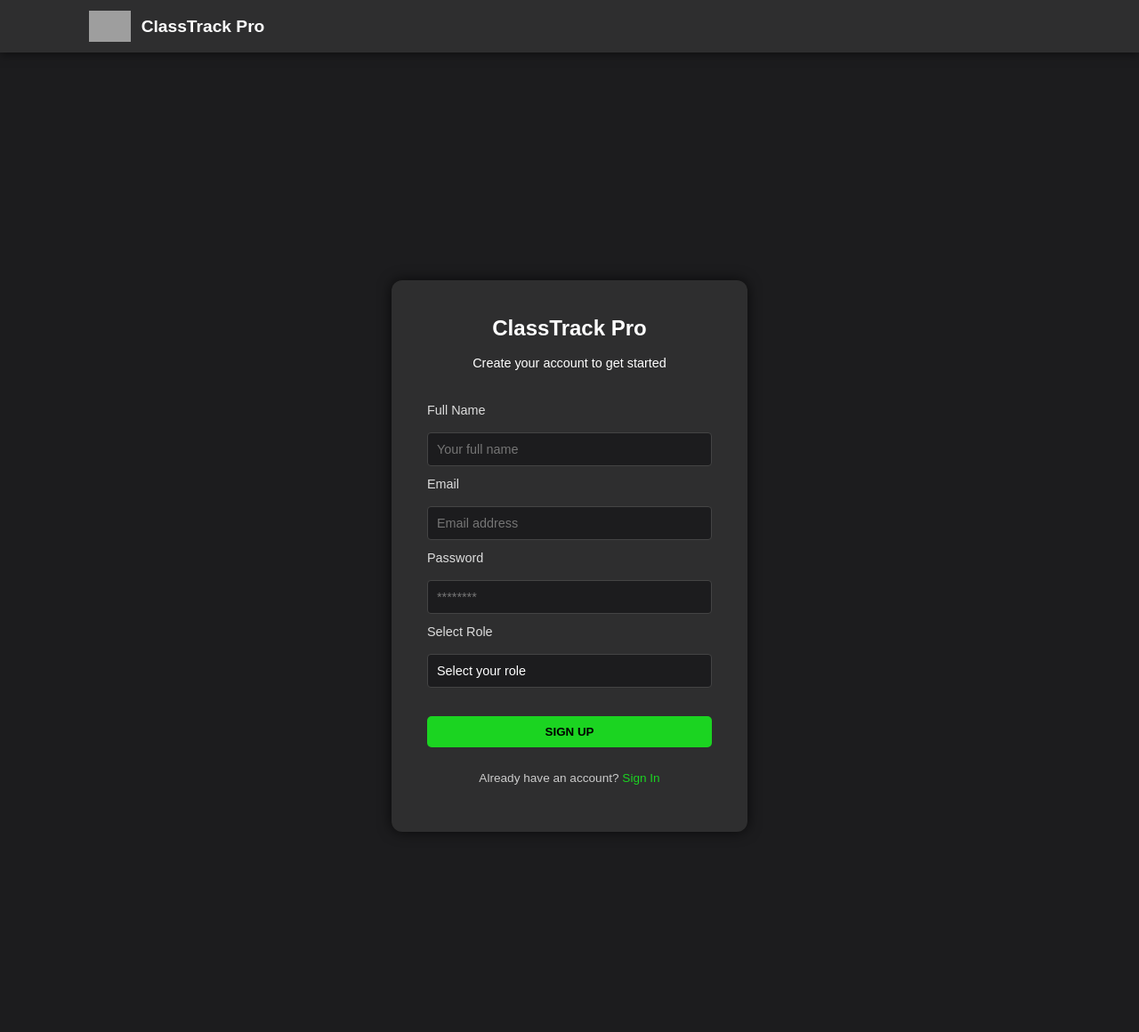
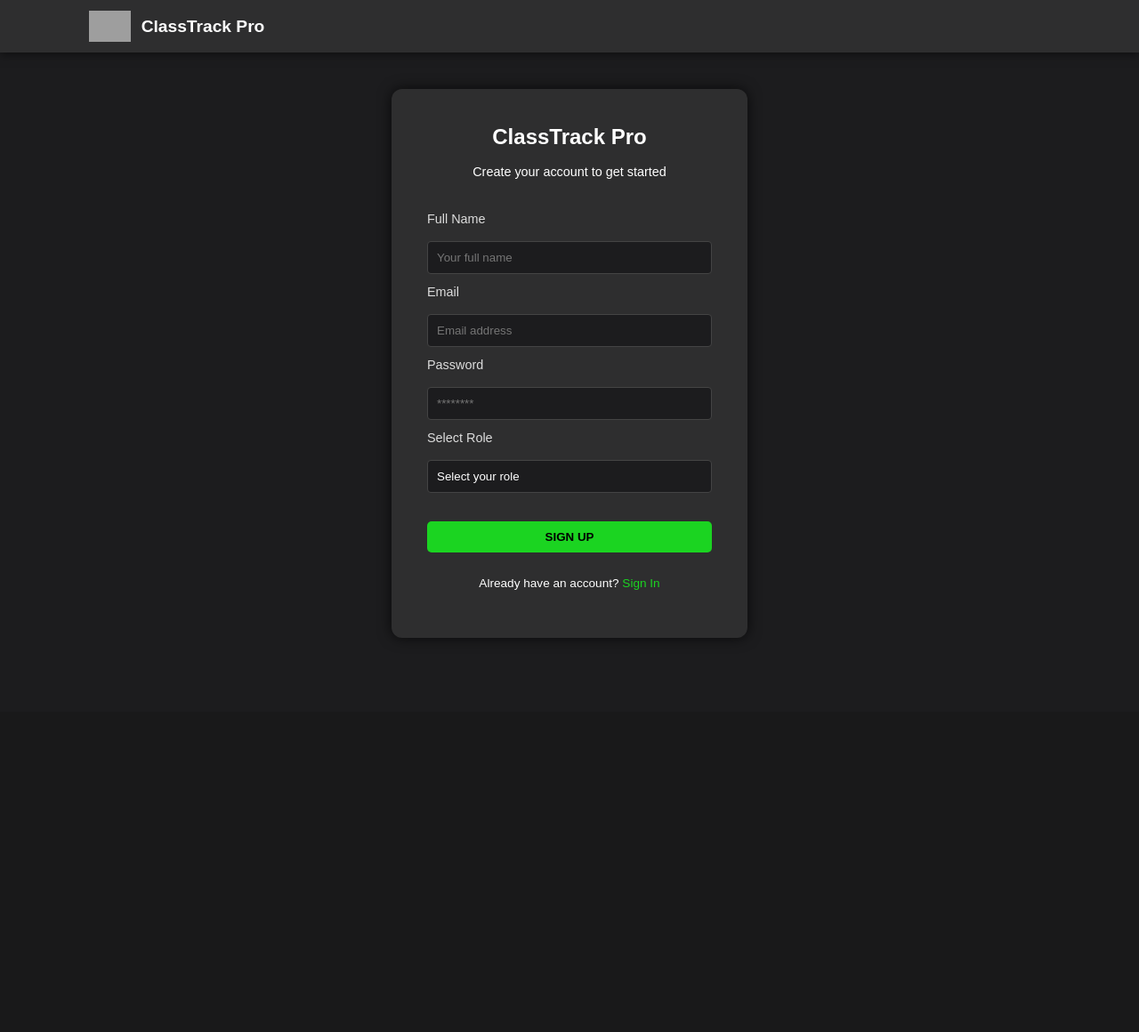
Before and after one commit to AJOrcino/Classtrackpro, a PHP site: page /createacc.php in a window 1280 px wide. Shown: the whole page at 89% size. After the commit the page ends 717 px from the top, so only its background shows below. Run offline with PHP 8.4, Linux system fonts and the light colour scheme; grey boxes are pictures that could not be loaded.

Commit message:
new fix and changes for loginpage input successful modal

```diff
--- a/Styles/createacc.css
+++ b/Styles/createacc.css
@@ -4,9 +4,10 @@ body {
       background-color: #1c1c1e;
       color: #ffffff;
       display: flex;
-  justify-content: center;
+      flex-direction: column;
       align-items: center;
-  height: 145vh;
+      height: auto;
+      min-height: 100vh;
     }
 
     .navbar {
@@ -21,7 +22,6 @@ body {
     }
 
     .navbar-container {
-  width: 100%;
       max-width: 1080px;
       margin: 0 auto;
       display: flex;
@@ -41,7 +41,7 @@ body {
     }
 
     .container {
-  margin-top: 90px;
+      margin-top: 100px;
       background-color: #2e2e2f;
       padding: 40px;
       border-radius: 12px;
@@ -61,18 +61,15 @@ body {
       margin: 0 0 10px;
       text-align: center;
       font-size: 1.5rem;
-  color: #ffffff;
     }
 
     .subtitle {
       text-align: center;
       font-size: 0.9rem;
-  color: #ffffff;
       margin: -5px 0 25px;
     }
 
     label {
-  text-align: left;
       font-size: 0.9rem;
       color: #dddddd;
       margin-bottom: 5px;
@@ -84,32 +81,18 @@ input[type="password"],
     select {
       width: 100%;
       padding: 10px;
-  border: 1px solid #444;
       background-color: #1c1c1e;
       color: #ffffff;
+      border: 1px solid #444;
       border-radius: 4px;
       outline: none;
       box-sizing: border-box;
-  font-size: 0.9rem;
     }
 
     select {
-  background-color: #1c1c1e;
-  color: #ffffff; /* white text */
-  border: 1px solid #444;
-  border-radius: 4px;
-  outline: none;
       appearance: none;
     }
-select:focus {
-  background-color: #2e2e2f;
-  color: #ffffff;
-}
 
-option {
-  background-color: #1c1c1e;
-  color: #ffffff;
-}
     .password-box {
       position: relative;
     }
@@ -135,7 +118,6 @@ option {
       margin-top: 15px;
       font-size: 0.85rem;
       text-align: center;
-  color: #cccccc;
     }
 
     .signup a {
--- a/components/modal/successfullog.css
+++ b/components/modal/successfullog.css
@@ -1,17 +1,16 @@
-/* Dark Themed Modal Background */
-body {
-  margin: 0;
-  padding: 0;
-  font-family: Arial, sans-serif;
-  background-color: #1c1c1e;
-  color: #ffffff;
-  height: 100vh;
-  display: flex;
+ .modal {
+      position: fixed;
+      top: 0;
+      left: 0;
+      width: 100%;
+      height: 100%;
+      background-color: rgba(0, 0, 0, 0.7);
+      display: none;
       justify-content: center;
       align-items: center;
+      z-index: 9999;
     }
 
-/* Modal Box */
     .modal-box {
       background-color: #2e2e2f;
       padding: 30px 20px;
@@ -22,17 +21,6 @@ body {
       position: relative;
     }
 
-/* Back Arrow */
-.back-arrow {
-  position: absolute;
-  top: 15px;
-  left: 15px;
-  font-size: 22px;
-  color: #cccccc;
-  cursor: pointer;
-}
-
-/* Success Icon */
     .success-icon {
       background-color: #1bd421;
       color: #000000;
@@ -46,14 +34,12 @@ body {
       justify-content: center;
     }
 
-/* Text */
     .text {
       font-size: 16px;
       color: #cccccc;
       margin-bottom: 25px;
     }
 
-/* Button */
     .continue-btn {
       background-color: #1bd421;
       color: #000000;
--- /dev/null
+++ b/components/modal/successfullog.php
@@ -0,0 +1,23 @@
+<!DOCTYPE html>
+<html lang="en">
+  <head>
+    <meta charset="UTF-8" />
+    <meta name="viewport" content="width=device-width, initial-scale=1.0" />
+    <link rel="icon" href="" type="image/x-icon" />
+    <link rel="stylesheet" href="successfullog.css" />
+    <title>Account Created</title>
+  </head>
+  <body>
+    <div class="modal" id="successModal">
+      <div class="modal-box">
+        <div class="success-icon">&#10003;</div>
+        <p class="text">
+          Your account has been created<br /><strong>Successfully!</strong>
+        </p>
+        <a href="/pages/logins/index.php">
+          <button class="continue-btn">Continue</button>
+        </a>
+      </div>
+    </div>
+  </body>
+</html>
--- a/pages/logins/createacc.php
+++ b/pages/logins/createacc.php
@@ -5,20 +5,25 @@
     <meta charset="UTF-8" />
     <meta name="viewport" content="width=device-width, initial-scale=1.0" />
     <title>Create Account</title>
+    <link rel="stylesheet" href="/components/buttons/arrowupbutton.css" />
     <link rel="stylesheet" href="/Styles/createacc.css" />
-    <link rel="stylesheet" href="/components/buttons/arrowupbutton.css" />
+    <link rel="stylesheet" href="/components/modal/successfullog.css" />
     <link rel="stylesheet" href="https://cdnjs.cloudflare.com/ajax/libs/font-awesome/6.0.0-beta3/css/all.min.css" />
 </head>
 
 <body>
+
+    <!-- Navbar -->
     <nav class="navbar">
         <div class="navbar-container">
             <img src="/Assets/logo.png" class="logo" />
             <span class="navbar-title">ClassTrack Pro</span>
         </div>
     </nav>
+
+    <!-- Form -->
     <div class="container">
-        <form class="form-box">
+        <form class="form-box" id="createForm">
             <h2>ClassTrack Pro</h2>
             <p class="subtitle">Create your account to get started</p>
 
@@ -44,8 +49,15 @@
 
             <p class="signup">Already have an account? <a href="index.php">Sign In</a></p>
         </form>
+
         <?php include '../../components/buttons/arrowupbutton.php'; ?>
+
     </div>
+    <?php include '../../components/modal/successfullog.php'; ?>
+
+    <!-- JavaScript to show modal -->
+    <script src="/scripts/successfullog.js"></script>
+
 </body>
 
 </html>
--- /dev/null
+++ b/scripts/successfullog.js
@@ -0,0 +1,9 @@
+document.addEventListener("DOMContentLoaded", function () {
+  const form = document.getElementById("createForm");
+  const modal = document.getElementById("successModal");
+
+  form.addEventListener("submit", function (e) {
+    e.preventDefault(); // prevent form from submitting
+    modal.style.display = "flex"; // show modal
+  });
+});
```
Also changed, not shown: components/modal/successfullog.html (deleted, +0 -22 lines), components/error/401.php (renamed from components/error/401.html), components/error/403.php (renamed from components/error/403.html), components/error/404.php (renamed from components/error/404.html), components/error/502-503.php (renamed from components/error/502-503.html). Lines whose indentation alone changed are shown as unchanged.
